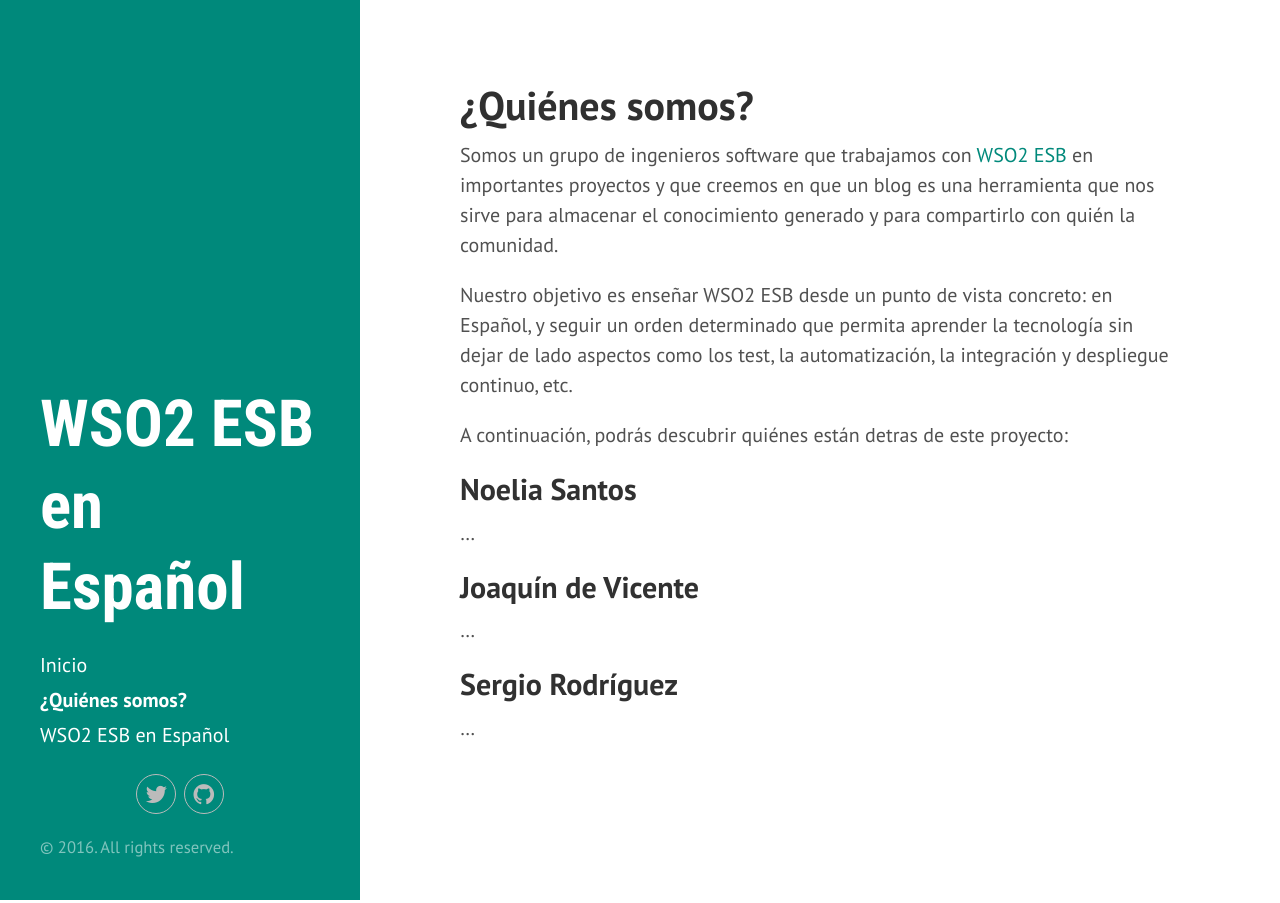
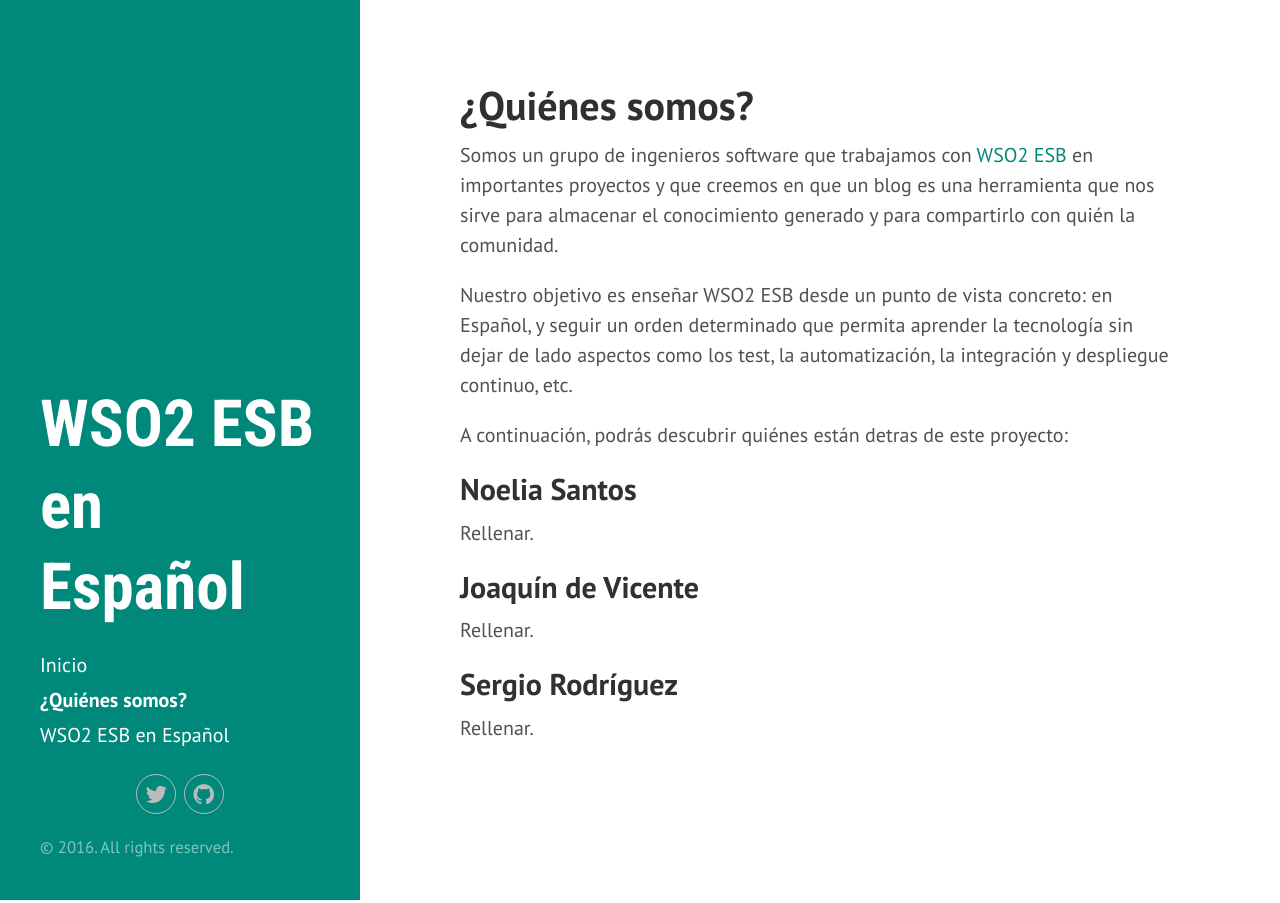
Before and after one commit to serrodcal/serrodcal.github.io, a Jekyll site: the page built from about.md, in a window 1280 px wide. Built offline with Jekyll 4.4.1, drawn with Linux system fonts in a browser that asks for light colours; nearby versions of some CDN libraries.

Commit message:
Update about.md

```diff
--- a/about.md
+++ b/about.md
@@ -11,12 +11,12 @@ A continuación, podrás descubrir quiénes están detras de este proyecto:
 
 ## Noelia Santos
 
-...
+Rellenar.
 
 ## Joaquín de Vicente
 
-...
+Rellenar.
 
 ## Sergio Rodríguez
 
-...
+Rellenar.
```
